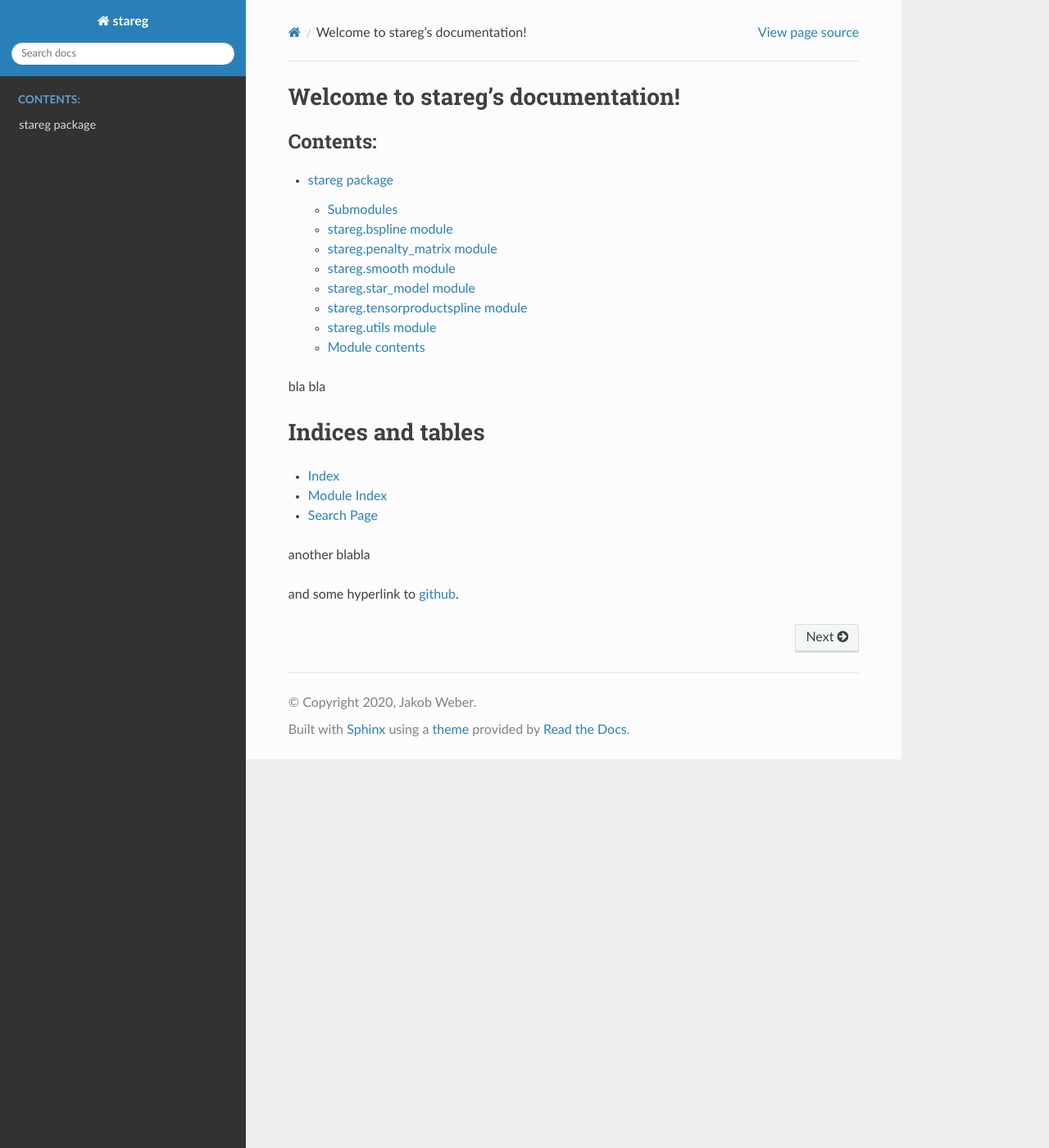
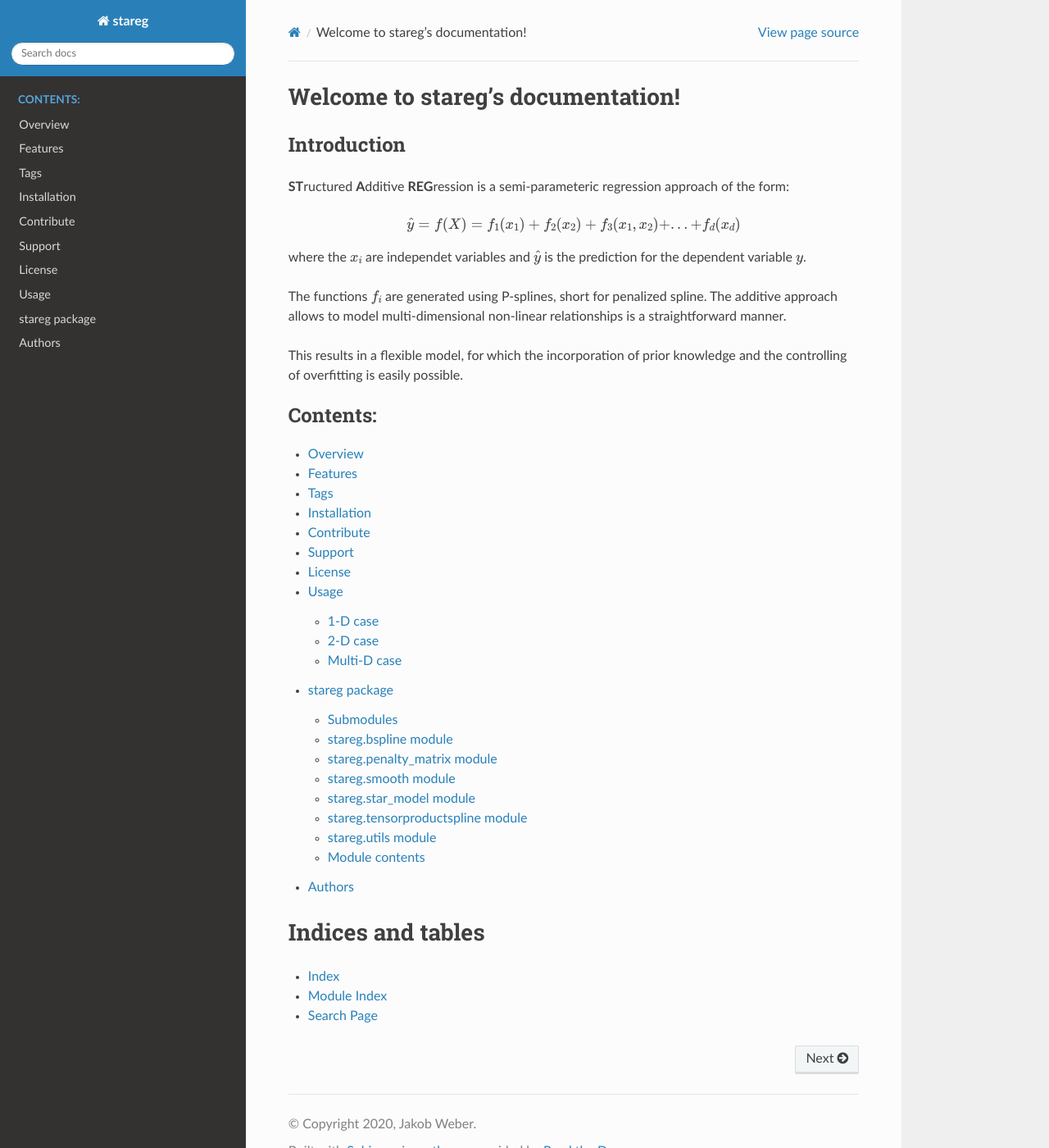
Before and after one commit to j-cap/stareg, a Sphinx documentation site: the page built from docs/index.rst, in a window 1280 px wide and 1400 px high. Shown: the whole window at 82% size. Built offline with Sphinx 7.4.7 and the Read the Docs theme 2.0.0, drawn with Linux system fonts in a browser that asks for light colours.

Commit message:
fixed requirements for RTD

```diff
--- a/docs/conf.py
+++ b/docs/conf.py
@@ -48,7 +48,7 @@ templates_path = ['_templates']
 # This pattern also affects html_static_path and html_extra_path.
 exclude_patterns = ['_build', 'Thumbs.db', '.DS_Store']
 
-
+autoclass_content = 'both'
 # -- Options for HTML output -------------------------------------------------
 
 # The theme to use for HTML and HTML Help pages.  See the documentation for
--- a/docs/index.rst
+++ b/docs/index.rst
@@ -6,13 +6,30 @@
 Welcome to stareg's documentation!
 ==================================
 
+Introduction
+------------
+
+**ST**\ ructured **A**\ dditive **REG**\ ression is a semi-parameteric regression approach of the form:
+
+.. math::
+   \hat y = f(X) = f_1(x_1) + f_2(x_2) + f_3(x_1, x_2) + ... + f_d(x_d)
+
+where the :math:`x_i` are independet variables and :math:`\hat y` is the prediction for the dependent variable :math:`y`.
+
+The functions :math:`f_i` are generated using P-splines, short for penalized spline. The additive approach allows
+to model multi-dimensional non-linear relationships is a straightforward manner.
+
+This results in a flexible model, for which the incorporation of prior knowledge and the controlling of overfitting is
+easily possible.
+
 .. toctree::
    :maxdepth: 2
    :caption: Contents:
 
+   rst/overview
+   rst/usage
    rst/stareg
-
-bla bla
+   rst/authors
 
 Indices and tables
 ==================
@@ -20,9 +37,3 @@ Indices and tables
 * :ref:`genindex`
 * :ref:`modindex`
 * :ref:`search`
-
-
-another blabla
-
-
-and some hyperlink to `github <https://github.com/j-cap/stareg>`_.
```
Also changed, not shown: docs/rst/authors.rst (added, +8 -0 lines), docs/rst/overview.rst (added, +73 -0 lines), docs/rst/usage.rst (added, +68 -0 lines), 3 other files.
